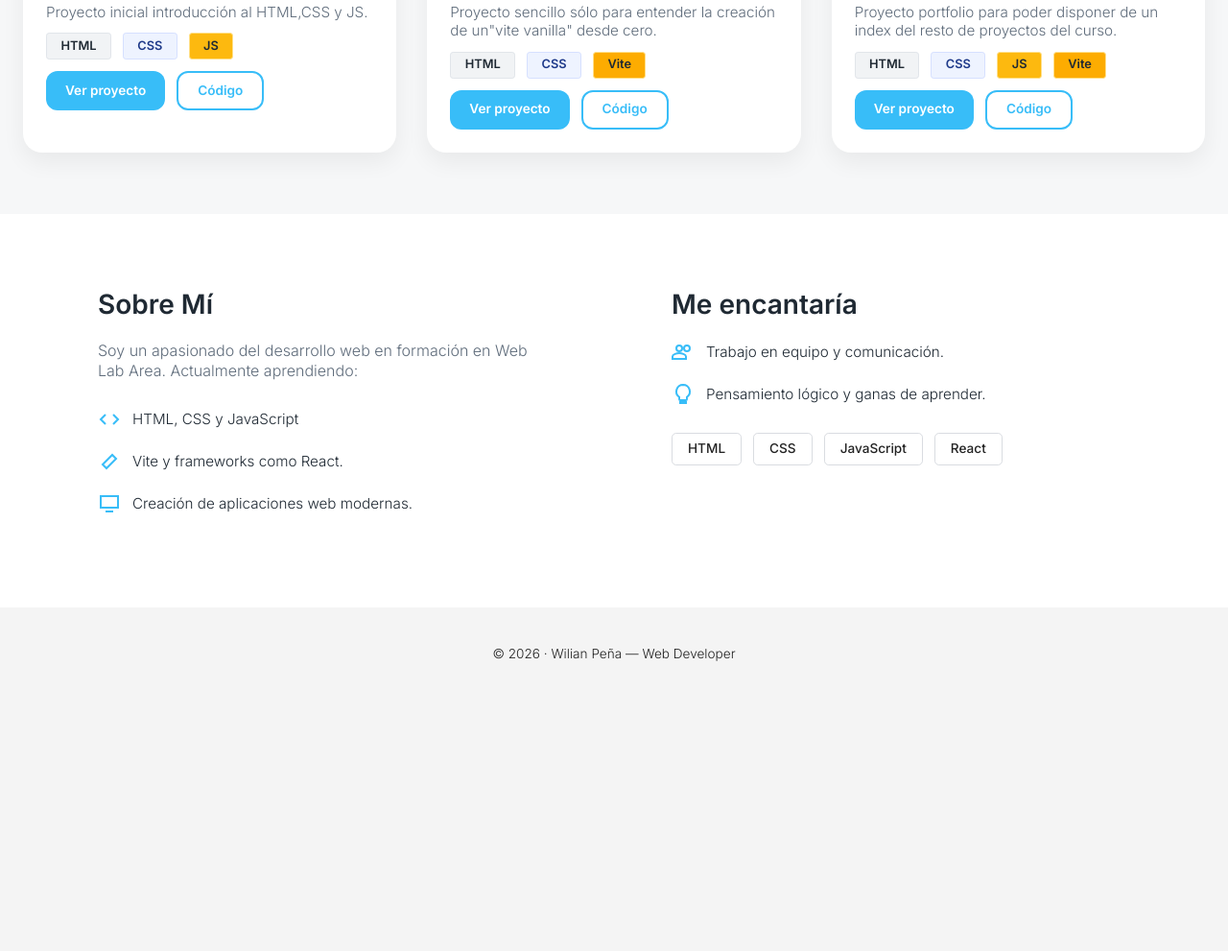
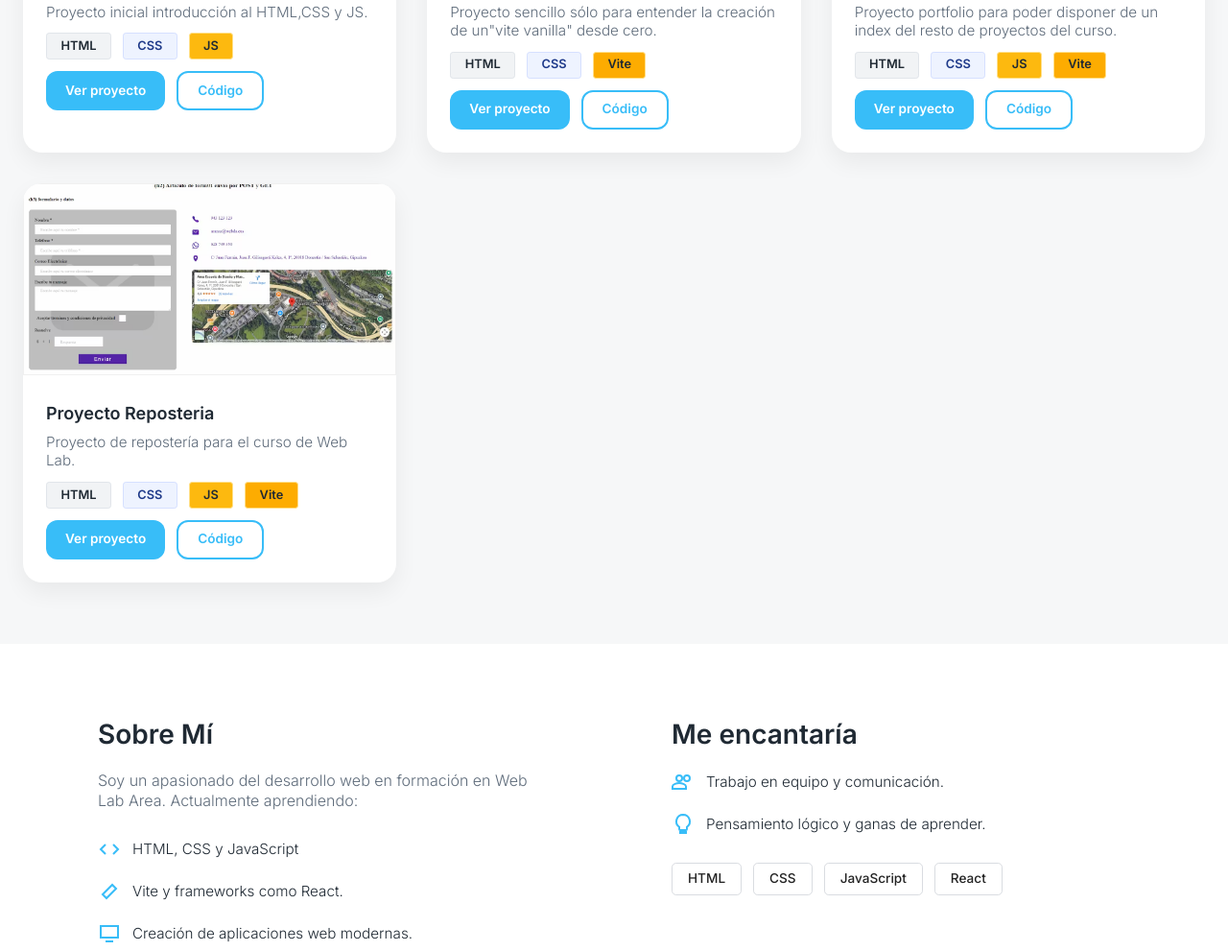
Before and after one commit to wiliespe/PORTFOLIO-WEB-LAB, a website built with Vite: page index.html in a window 1280 px wide. Shown: the part 906-1897 px from the top of the page at 96% size. Before the commit the page ends 1636 px from the top, so only its background shows below. Built offline with nearby package versions, Linux system fonts and the light colour scheme.

Commit message:
Agregando proyecto reposteria

```diff
--- a/index.html
+++ b/index.html
@@ -89,6 +89,24 @@
         <div class="project-actions">
           <a href="img/proyecto03.avif" class="btn btn-primary" target="_blank">Ver proyecto</a>
           <a href="https://github.com/wiliespe/PORTFOLIO-WEB-LAB" class="btn btn-outline">Código</a>
+        </div>
+      </div>
+    </article>
+
+     <article class="project-card">
+      <img src="img/proyecto04.avif" alt="Reposteria">
+      <div class="project-content">
+        <h3>Proyecto Reposteria</h3>
+        <p>Proyecto de repostería para el curso de Web Lab.</p>
+        <div class="tech-tags">
+          <span class="tag html">HTML</span>
+          <span class="tag css">CSS</span>
+          <span class="tag js">JS</span>
+          <span class="tag vite">Vite</span>
+        </div>
+        <div class="project-actions">
+          <a href="https://wily-lab.webda.eus/proyecto-04/" class="btn btn-primary" target="_blank">Ver proyecto</a>
+          <a href="https://github.com/wiliespe90/" class="btn btn-outline">Código</a>
         </div>
       </div>
     </article>
```
Also changed, not shown: img/proyecto04.avif (added).
